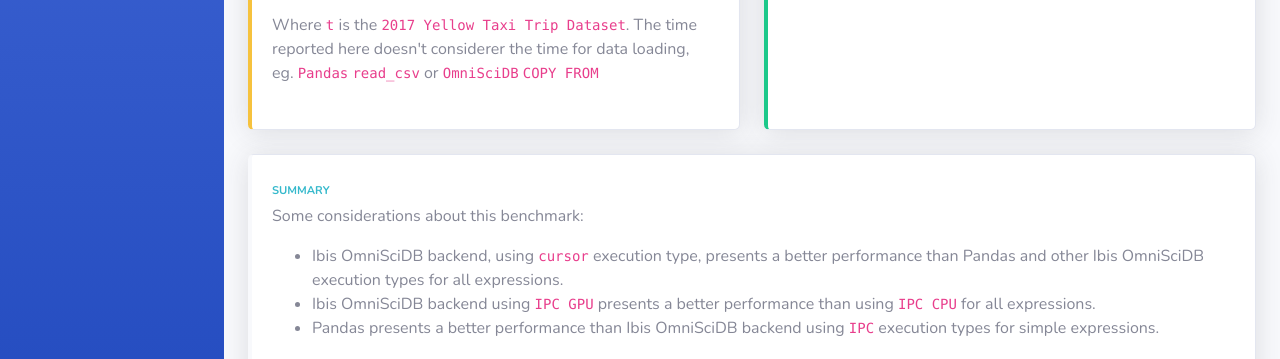
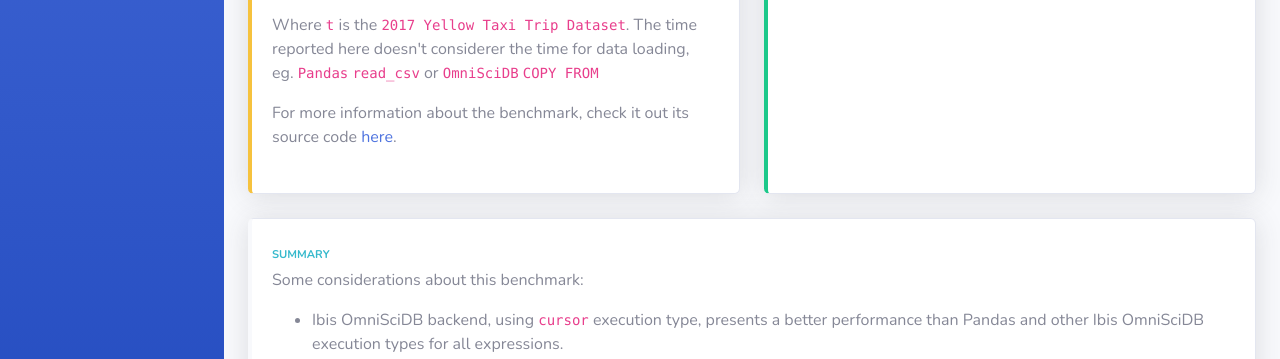
Before and after one commit to Quansight/ibis-benchmark, a plain HTML site: page docs/report-2017-nyc-taxi.html in a window 1280 px wide. Shown: the part 741-1100 px from the top of the page. Drawn offline with nearby package versions, Linux system fonts and the light colour scheme.

```diff
--- a/docs/report-2017-nyc-taxi.html
+++ b/docs/report-2017-nyc-taxi.html
@@ -225,6 +225,14 @@ see: https://startbootstrap.com/themes/sb-admin-2/
                             <code>read_csv</code> or
                             <code>OmniSciDB</code> <code>COPY FROM</code>
                           </p>
+                          <p>
+                            For more information about the benchmark, check it
+                            out its source code
+                            <a
+                              href="https://github.com/quansight/ibis-benchmark"
+                              target="_blank"
+                            >here</a>.
+                          </p>
                         </div>
                       </div>
                     </div>
```
Also changed, not shown: docs/static/chart-nyc-taxi.png, 1 other file.
